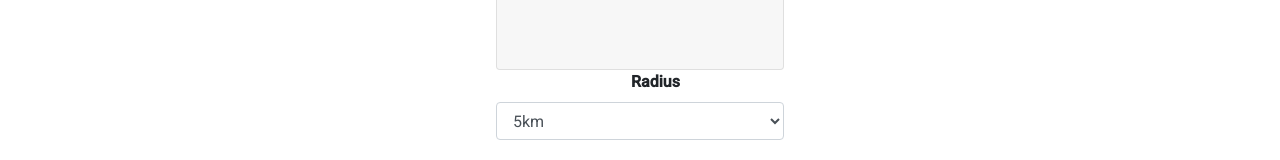
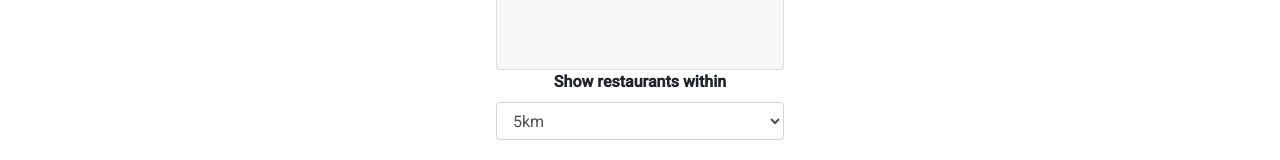
Before and after one commit to GregLahaye/eatee, an Angular app: page / in a window 1280 px wide. Shown: the part 402-562 px from the top of the page. Built offline with nearby package versions, Linux system fonts and the light colour scheme; no server answers.

Commit message:
Update card back radius label

```diff
--- a/src/app/options/options.component.html
+++ b/src/app/options/options.component.html
@@ -1,6 +1,6 @@
 <div class="form-group" style="text-align: center;">
-  <label class="col-sm-2 control-label mt-auto" for="radius">
-    <strong>Radius</strong>
+  <label class="control-label mt-auto" for="radius">
+    <strong>Show restaurants within</strong>
   </label>
   <select
     #radius
```
